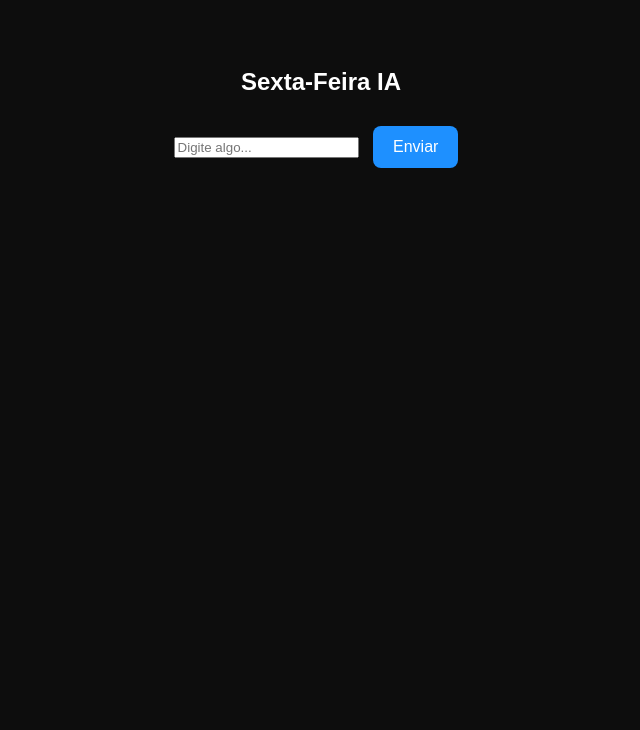
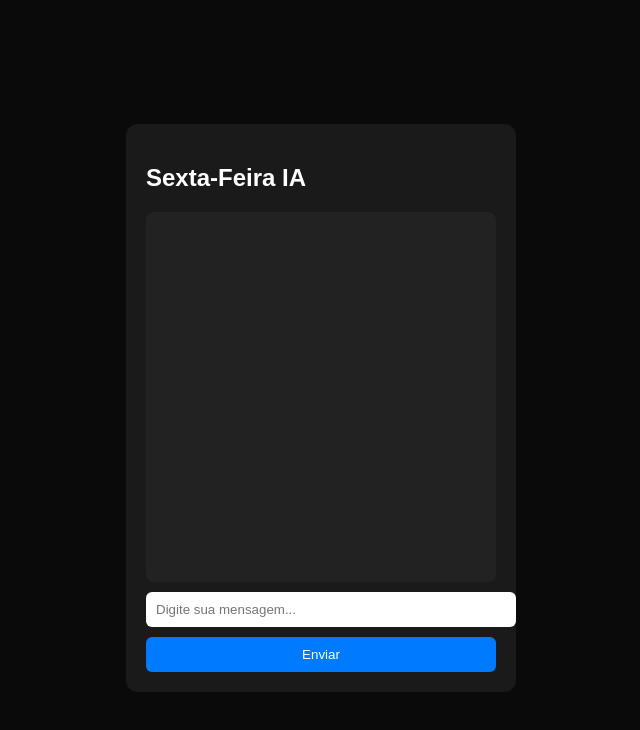
Before and after one commit to jhonasplaygame2606-art/seta-feira-, a plain HTML site: page index.html in a window 1280 px wide. Shown: the whole page, without its empty margins (319-959 px from the left). Drawn offline with Linux system fonts and the light colour scheme.

Commit message:
Update index.html

```diff
--- a/index.html
+++ b/index.html
@@ -5,23 +5,65 @@
     <meta name="viewport" content="width=device-width, initial-scale=1.0">
     <title>Sexta-Feira IA</title>
 
-    <!-- Importar o CSS -->
-    <link rel="stylesheet" href="style.css">
+    <style>
+        body {
+            background: #0a0a0a;
+            color: white;
+            font-family: Arial;
+            display: flex;
+            align-items: center;
+            justify-content: center;
+            height: 100vh;
+        }
+
+        .container {
+            width: 350px;
+            background: #1a1a1a;
+            padding: 20px;
+            border-radius: 12px;
+        }
+
+        #chat {
+            background: #222;
+            height: 350px;
+            overflow-y: auto;
+            padding: 10px;
+            border-radius: 8px;
+            margin-bottom: 10px;
+        }
+
+        #inputMsg {
+            width: 100%;
+            padding: 10px;
+            border-radius: 6px;
+            border: none;
+            margin-bottom: 10px;
+        }
+
+        #sendBtn {
+            width: 100%;
+            padding: 10px;
+            background: #007bff;
+            border: none;
+            color: white;
+            border-radius: 6px;
+            cursor: pointer;
+        }
+    </style>
+
 </head>
 <body>
 
-    <div class="janela">
+    <div class="container">
         <h2>Sexta-Feira IA</h2>
 
-        <input id="userInput" type="text" placeholder="Digite algo...">
+        <div id="chat"></div>
 
-        <button onclick="enviarMensagem()">Enviar</button>
+        <input id="inputMsg" type="text" placeholder="Digite sua mensagem...">
 
-        <p id="resposta"></p>
+        <button id="sendBtn">Enviar</button>
     </div>
 
-    <!-- Importar o JavaScript -->
     <script src="script.js"></script>
-
 </body>
 </html>
```
